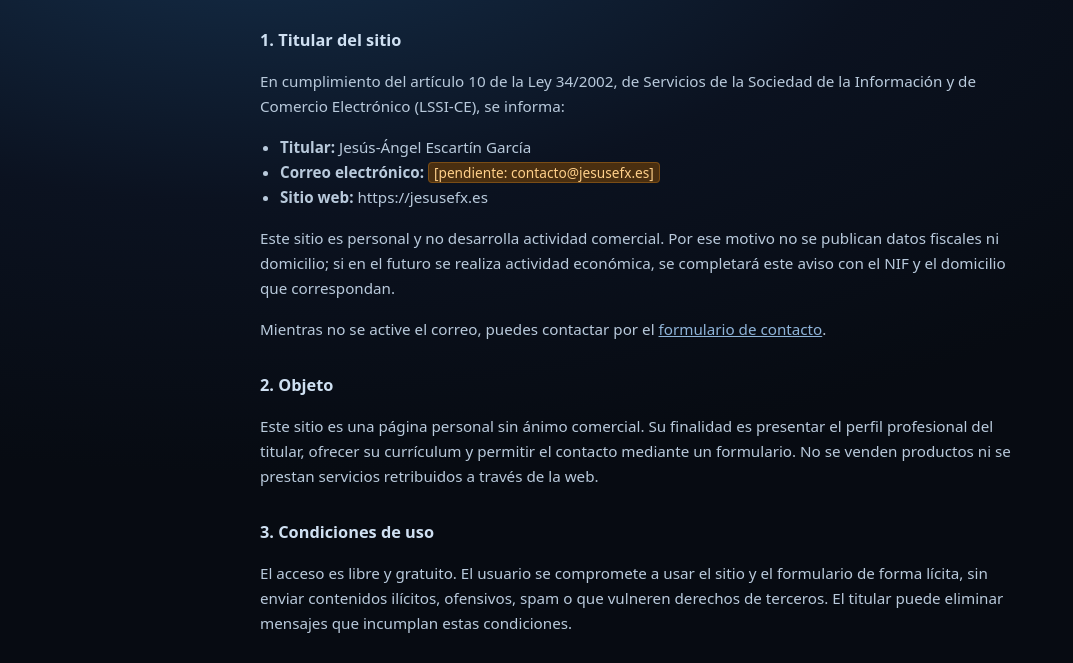
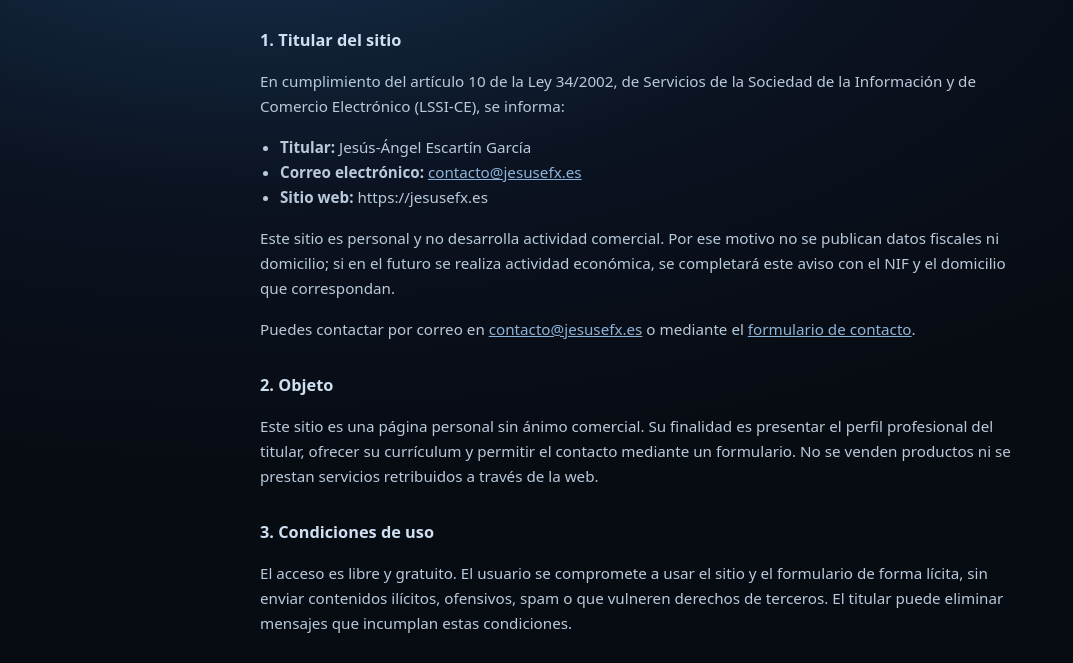
Before and after one commit to myheroxd/jesusefx-web, a plain HTML site: page aviso-legal.html in a window 1280 px wide. Shown: the part 127-790 px from the top of the page, without its empty margins (0-1073 px from the left). Drawn offline with Linux system fonts and the light colour scheme.

Commit message:
Añadir el correo de contacto a las páginas legales

```diff
--- a/aviso-legal.html
+++ b/aviso-legal.html
@@ -52,13 +52,14 @@
   Comercio Electrónico (LSSI-CE), se informa:</p>
   <ul>
     <li><strong>Titular:</strong> Jesús-Ángel Escartín García</li>
-    <li><strong>Correo electrónico:</strong> <span class="pendiente">[pendiente: contacto@jesusefx.es]</span></li>
+    <li><strong>Correo electrónico:</strong> <a href="mailto:contacto@jesusefx.es">contacto@jesusefx.es</a></li>
     <li><strong>Sitio web:</strong> https://jesusefx.es</li>
   </ul>
   <p>Este sitio es personal y no desarrolla actividad comercial. Por ese motivo no se publican
   datos fiscales ni domicilio; si en el futuro se realiza actividad económica, se completará este
   aviso con el NIF y el domicilio que correspondan.</p>
-  <p>Mientras no se active el correo, puedes contactar por el
+  <p>Puedes contactar por correo en
+  <a href="mailto:contacto@jesusefx.es">contacto@jesusefx.es</a> o mediante el
   <a href="/#contacto">formulario de contacto</a>.</p>
 
   <h2>2. Objeto</h2>
```
Also changed, not shown: privacidad.html (+3 -2 lines).
